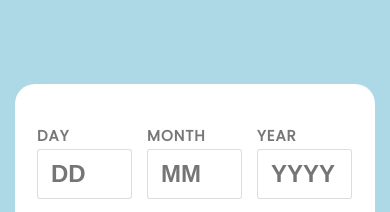
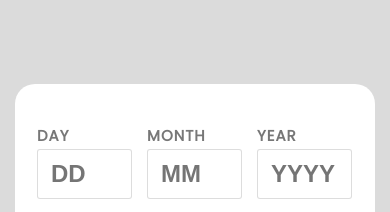
Before and after one commit to htomar6397/age-calculator, a plain HTML site: page index.html in a window 390 px wide. Shown: the part 78-290 px from the top of the page. Drawn offline with Linux system fonts and the light colour scheme.

Commit message:
Update style.css

```diff
--- a/style.css
+++ b/style.css
@@ -109,10 +109,7 @@ transform: translate(-50%,-50%);
 
 }
 @media only screen and (max-width: 395px) {
-  body {
-    background-color: lightblue;
-    height: 100vh;
-  }
+
   .main{
 
     height: 520px;
```
